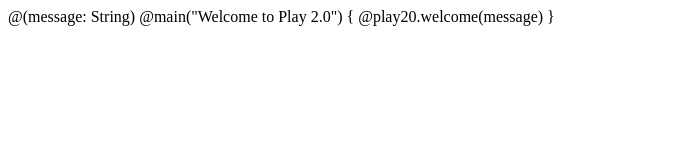
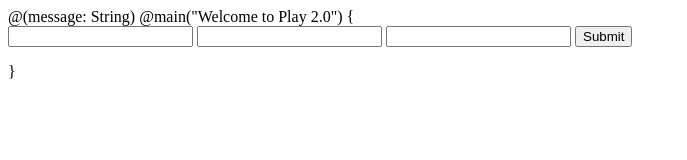
Before and after one commit to saprahan/false-friends, a plain HTML site: page app/views/index.scala.html in a window 1280 px wide. Shown: the whole page, without its empty margins (0-687 px from the left). Drawn offline with Linux system fonts and the light colour scheme.

Commit message:
Squeryl integration. Squeryl entities. Language editing test interface

```diff
--- a/app/views/index.scala.html
+++ b/app/views/index.scala.html
@@ -2,6 +2,15 @@
 
 @main("Welcome to Play 2.0") {
 
-    @play20.welcome(message)
+    <form action="/addLanguage" method="post">
+        <input name="name"/>
+        <input name="nameEnglish"/>
+        <input name="code"/>
+        <input type="submit"/>
+    </form>
+
+    <ul id="languages"></ul>
+    <script src="@routes.Assets.at("javascripts/index.min.js")" type="text/javascript"></script>
+
 
 }
--- a/public/stylesheets/main.css
+++ b/public/stylesheets/main.css
@@ -0,0 +1,3 @@
+bofy {
+
+}
```
Also changed, not shown: 6 other files.
